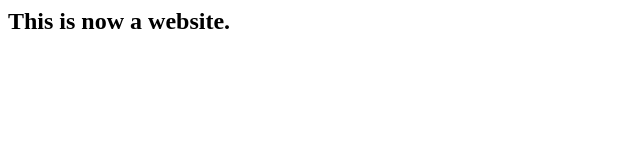
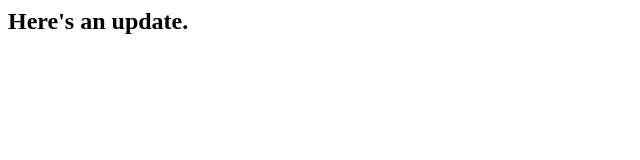
Before and after one commit to Holl/dev, a plain HTML site: page index.html in a window 1280 px wide. Shown: the whole page, without its empty margins (0-640 px from the left). Drawn offline with Linux system fonts and the light colour scheme.

Commit message:
Update index.html

```diff
--- a/index.html
+++ b/index.html
@@ -1 +1 @@
-<h2>This is now a website.<h2>
+<h2>Here's an update.<h2>
```
